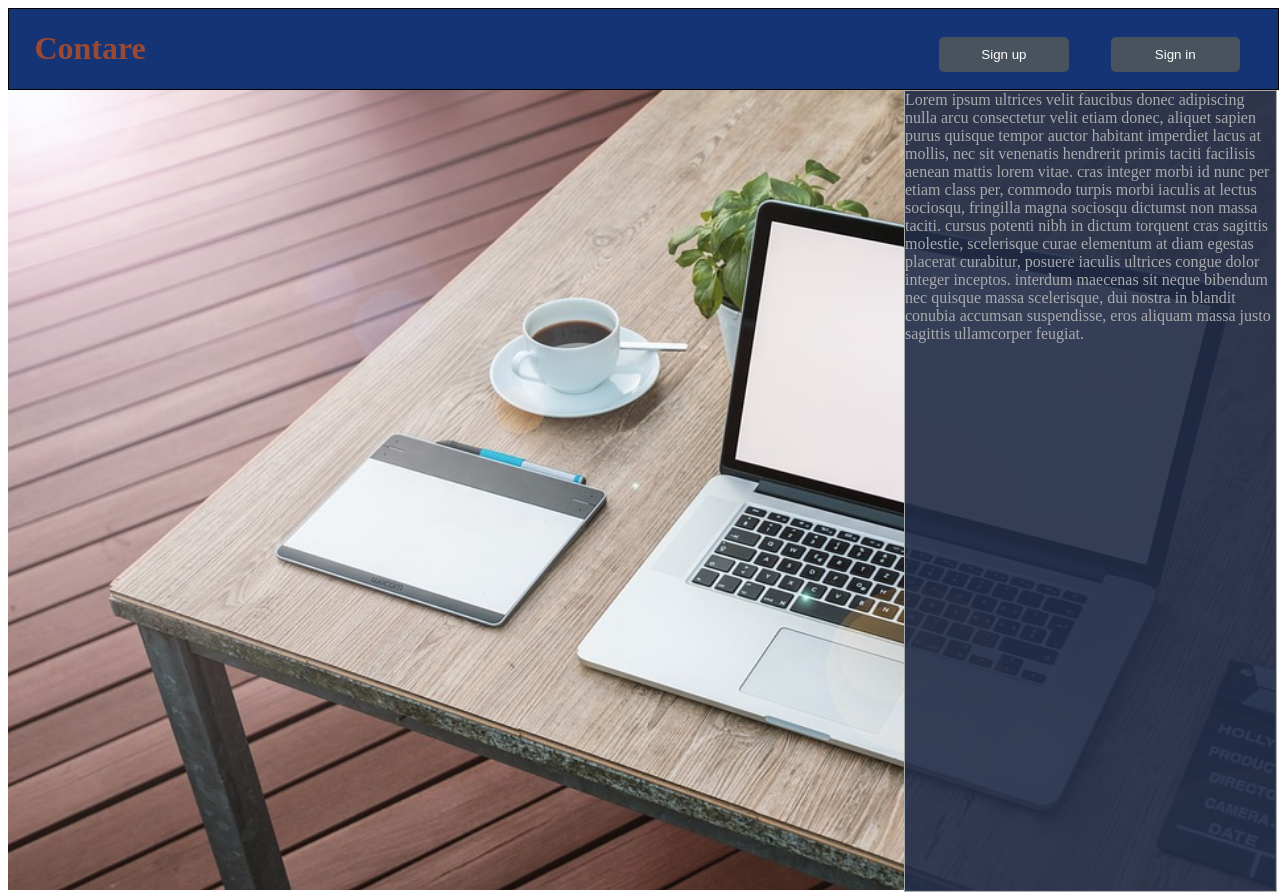
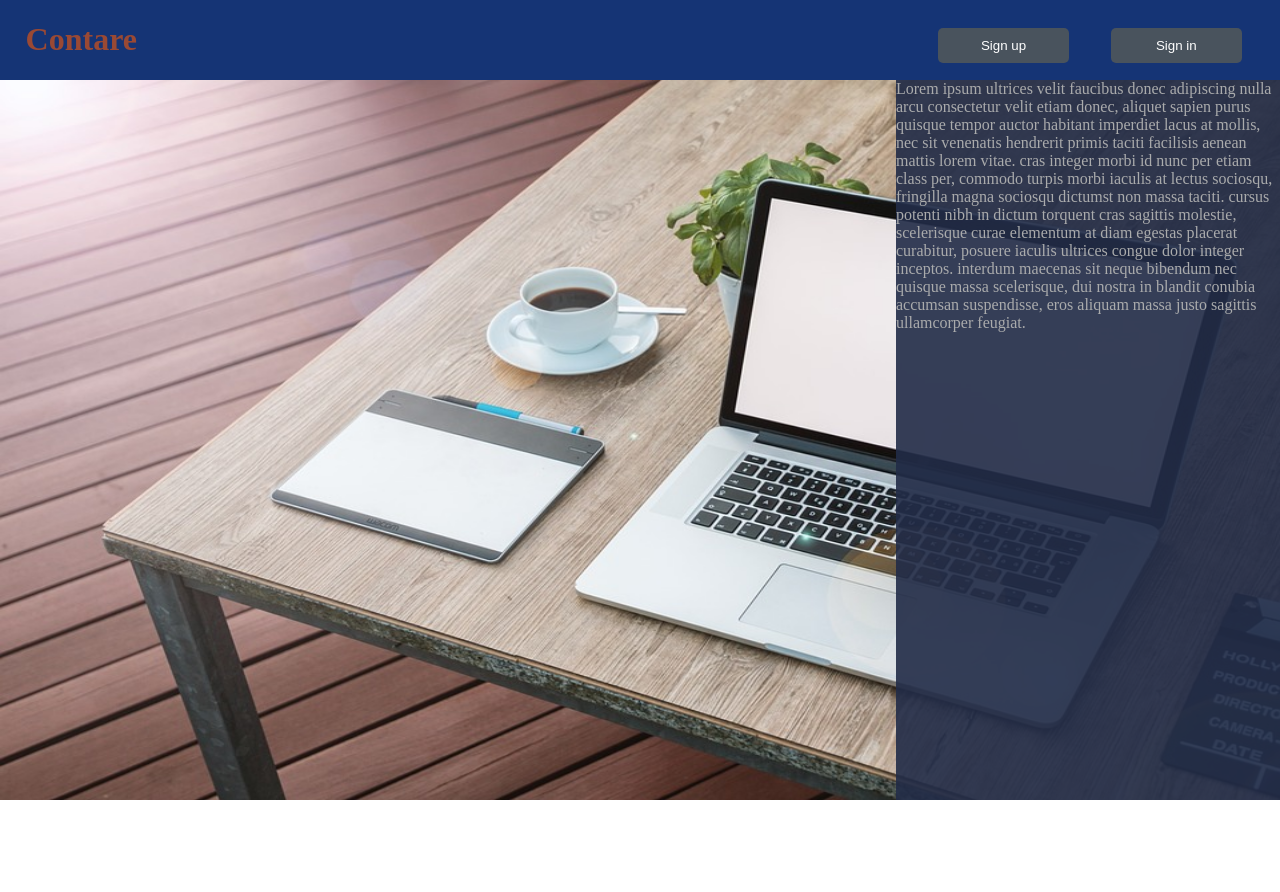
Before and after one commit to LiviaCavalcanti/contare, a React (Create React App) app in the folder front/: page / in a window 1280 px wide. After the commit the page ends 800 px from the top, so only its background shows below. Built offline with nearby package versions, Linux system fonts and the light colour scheme.

Commit message:
Ajuste no css

```diff
--- a/front/src/App.css
+++ b/front/src/App.css
@@ -0,0 +1,3 @@
+body{
+    margin: 0px;
+}
--- a/front/src/components/contentComponent/contentComponent.css
+++ b/front/src/components/contentComponent/contentComponent.css
@@ -1,18 +1,20 @@
 .content{
+    width: 100%;
+    height: 90%;
+    position: absolute;
 }
 
 .content img{
-    width: 99%;
+    width: 100%;
     position: absolute;
     height: 100%;
 }
 
 .content .conteudo{
     color: #aaabac;
-    border: 1px solid;
     position: absolute;
-    width: 29%;
+    width: 30%;
     background-color: rgba(34, 44, 71, 0.9);
-    margin-left: 70%;
     height: 100%;
+    right: 0;
 }
--- a/front/src/components/navbarComponent/navbarComponent.css
+++ b/front/src/components/navbarComponent/navbarComponent.css
@@ -1,7 +1,6 @@
 .navbar{
-    border: 1px solid;
     background-color: #153475;
-    width: 100.4%;
+    width: 100%;
 }
 
 .navbar h1{
@@ -24,4 +23,5 @@
     background-color: #49535D;
     color: white;
     margin-left: 11%;
+    cursor: pointer;
 }
```
